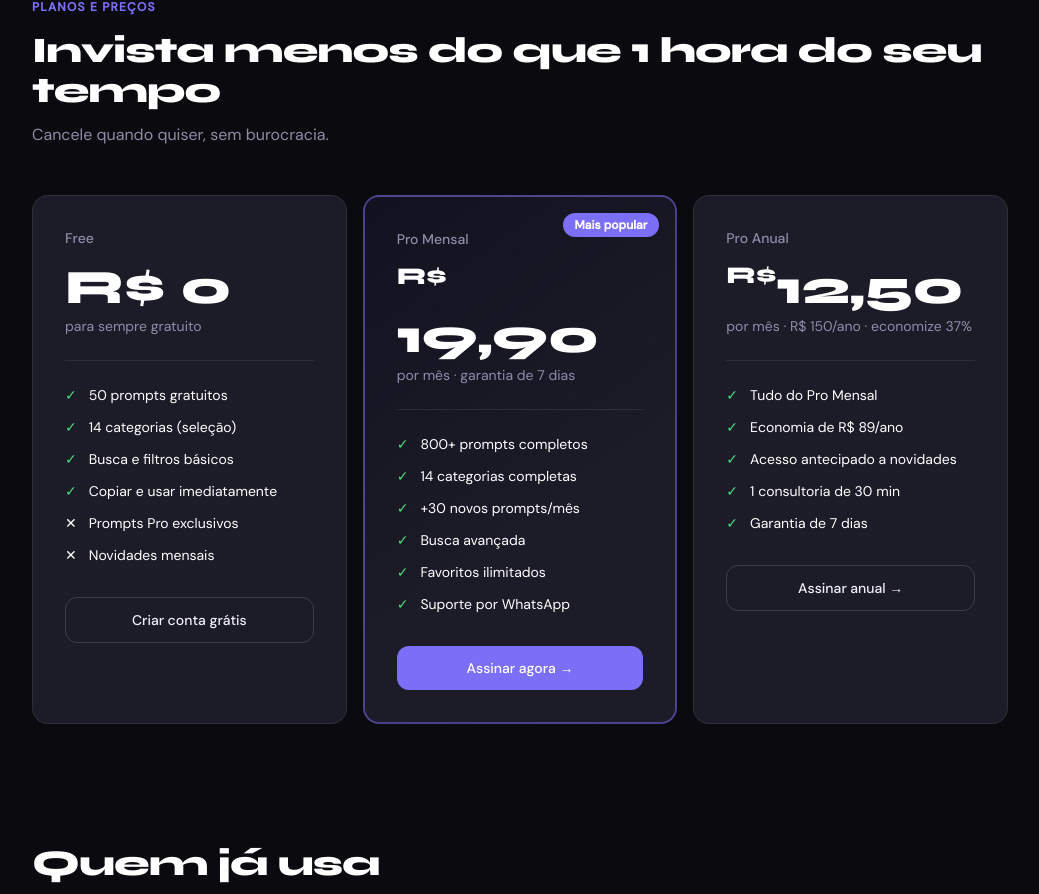
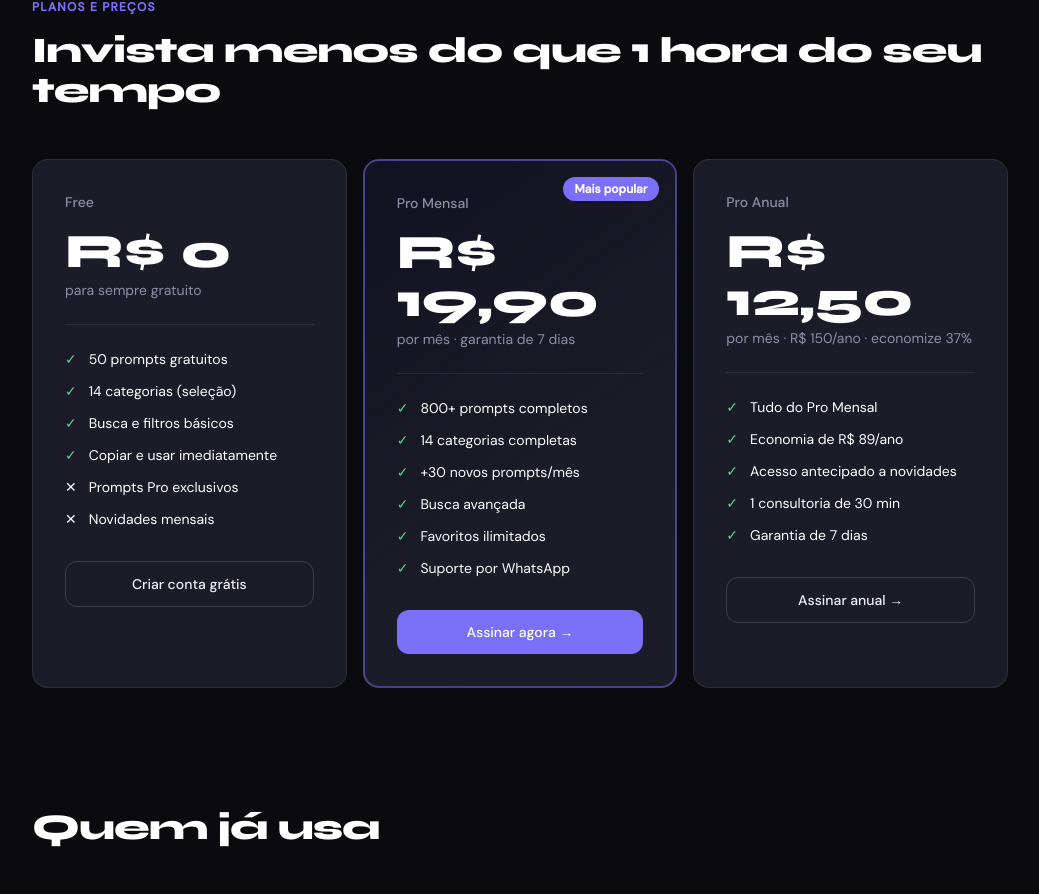
Before and after one commit to ffukuda23/PromptiaPro, a Next.js app: page / in a window 1280 px wide. Shown: the part 3097-3991 px from the top of the page, without its empty margins (120-1159 px from the left). Built offline with nearby package versions, Linux system fonts and the light colour scheme.

Commit message:
fix: alinhar precos dos planos

```diff
--- a/app/page.tsx
+++ b/app/page.tsx
@@ -157,7 +157,7 @@ export default function Home() {
       <section id="planos" className="max-w-5xl mx-auto px-6 py-20">
         <div className="text-xs font-semibold uppercase tracking-widest mb-4" style={{ color: 'var(--accent)' }}>Planos e preços</div>
         <h2 className="font-display text-4xl font-black tracking-tight mb-3">Invista menos do que 1 hora do seu tempo</h2>
-        <p className="mb-12" style={{ color: 'var(--muted)' }}>Cancele quando quiser, sem burocracia.</p>
+        <p className="mb-12" style={{ color: 'var(--muted)' }}></p>
         <div className="grid md:grid-cols-3 gap-4">
           {/* FREE */}
           <div className="p-8 rounded-2xl border" style={{ background: 'var(--surface)', borderColor: 'var(--border)' }}>
@@ -181,7 +181,7 @@ export default function Home() {
           <div className="relative p-8 rounded-2xl border-2" style={{ background: 'linear-gradient(145deg, rgba(124,111,247,0.08) 0%, var(--surface) 60%)', borderColor: 'rgba(124,111,247,0.5)' }}>
             <span className="absolute top-4 right-4 text-xs font-semibold px-3 py-1 rounded-full text-white" style={{ background: 'var(--accent)' }}>Mais popular</span>
             <div className="text-sm font-medium mb-4" style={{ color: 'var(--muted)' }}>Pro Mensal</div>
-            <div className="font-display text-5xl font-black mb-1"><sup className="text-2xl align-top mt-2 inline-block">R$</sup>19,90</div>
+            <div className="font-display text-5xl font-black mb-1">R$ 19,90</div>
             <div className="text-sm mb-6" style={{ color: 'var(--muted)' }}>por mês · garantia de 7 dias</div>
             <div className="h-px mb-6" style={{ background: 'var(--border)' }} />
             <ul className="space-y-3 mb-8">
@@ -196,7 +196,7 @@ export default function Home() {
           {/* PRO ANUAL */}
           <div className="p-8 rounded-2xl border" style={{ background: 'var(--surface)', borderColor: 'var(--border)' }}>
             <div className="text-sm font-medium mb-4" style={{ color: 'var(--muted)' }}>Pro Anual</div>
-            <div className="font-display text-5xl font-black mb-1"><sup className="text-2xl align-top mt-2 inline-block">R$</sup>12,50</div>
+            <div className="font-display text-5xl font-black mb-1">R$ 12,50</div>
             <div className="text-sm mb-6" style={{ color: 'var(--muted)' }}>por mês · R$ 150/ano · economize 37%</div>
             <div className="h-px mb-6" style={{ background: 'var(--border)' }} />
             <ul className="space-y-3 mb-8">
```
